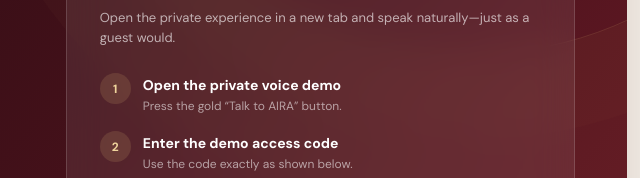
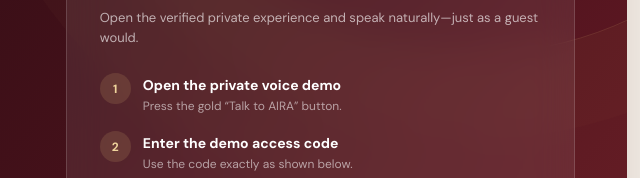
Before and after one commit to Crypto958/patliputra-voice-demo, a plain HTML site: page index.html in a window 1280 px wide. Shown: the part 435-613 px from the top of the page, 623-1263 px from the left. Drawn offline with nearby package versions, Linux system fonts and the light colour scheme.

Commit message:
Align demo instructions with direct navigation

```diff
--- a/index.html
+++ b/index.html
@@ -44,7 +44,7 @@
         <aside class="access">
           <div class="access-label">Your demo access</div>
           <h2>Start a conversation in under a minute</h2>
-          <p>Open the private experience in a new tab and speak naturally—just as a guest would.</p>
+          <p>Open the verified private experience and speak naturally—just as a guest would.</p>
           <div class="step"><b>1</b><div><strong>Open the private voice demo</strong><span>Press the gold “Talk to AIRA” button.</span></div></div>
           <div class="step"><b>2</b><div><strong>Enter the demo access code</strong><span>Use the code exactly as shown below.</span></div></div>
           <div class="codebox"><div><span>Demo access code</span><strong id="access-code">e1d79e63</strong></div><button class="copy" type="button" onclick="copyCode(this)">Copy code</button></div>
```
